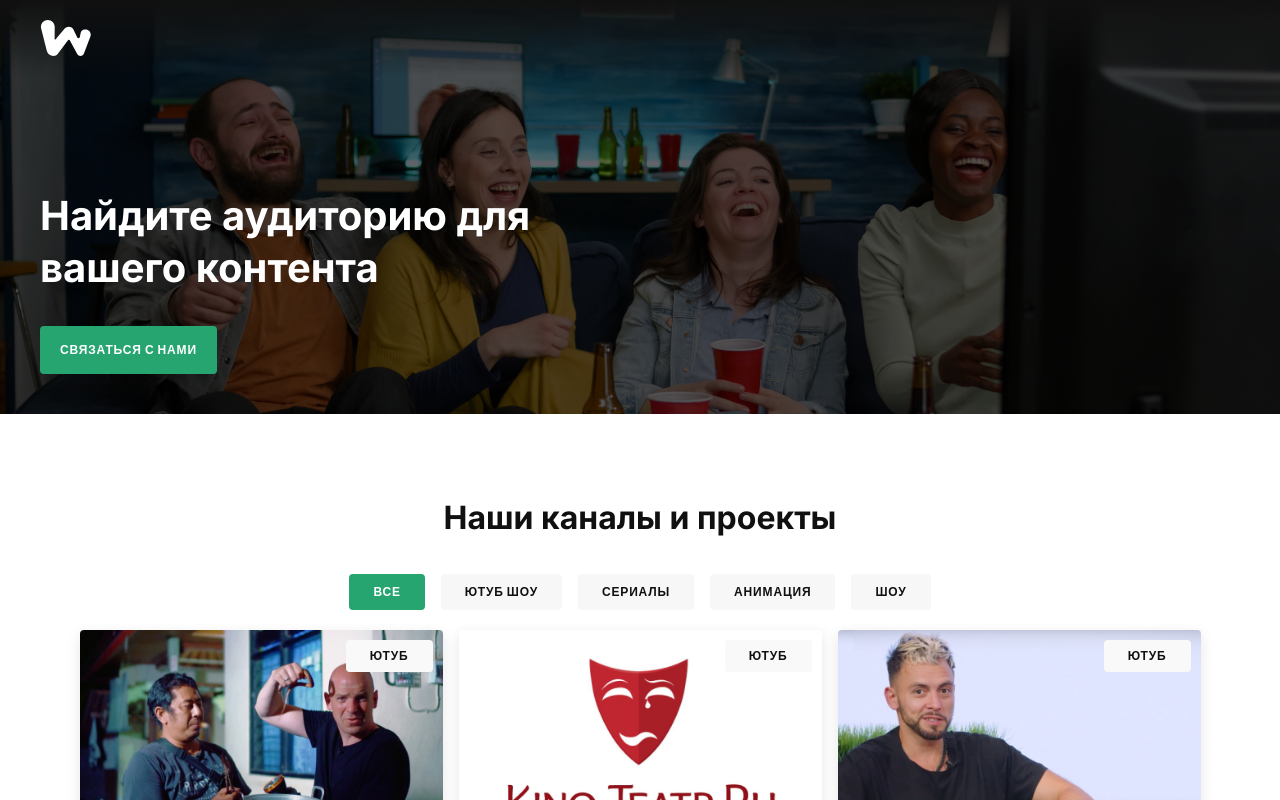
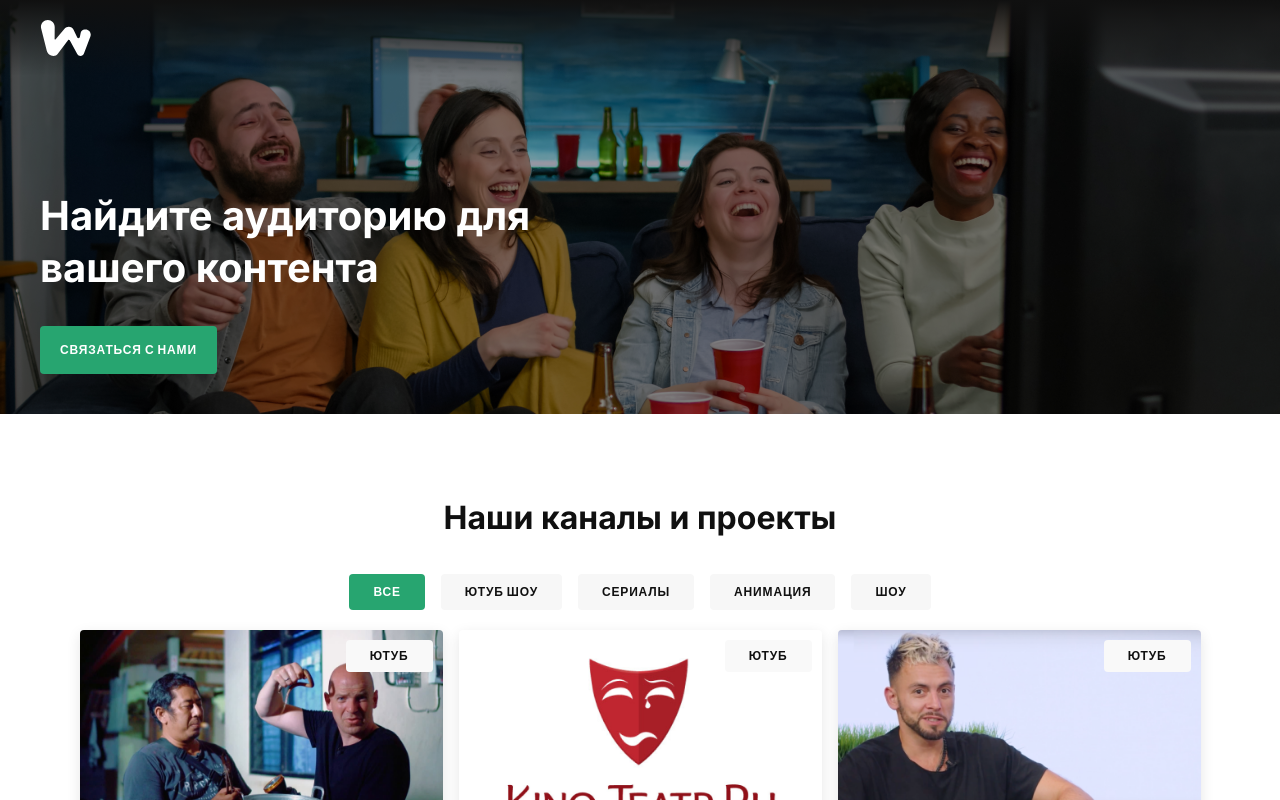
Before and after one commit to gilaniel/waptak, a Next.js app: page / in a window 1280 px wide. Shown: the top 800 px of the page. Built offline with nearby package versions, Linux system fonts and the light colour scheme.

Commit message:
Add files via upload

```diff
--- a/app/globals.css
+++ b/app/globals.css
@@ -22,7 +22,7 @@ body {
   font-family: var(--font-lato), Helvetica, sans-serif;
 }
 
-.banner::after {
+/* .banner::after {
   content: "";
   position: absolute;
   top: 0;
@@ -30,7 +30,7 @@ body {
   width: 100%;
   height: 100%;
   background: rgba(0, 0, 0, 0.35);
-}
+} */
 
 h1,
 h2,
```
